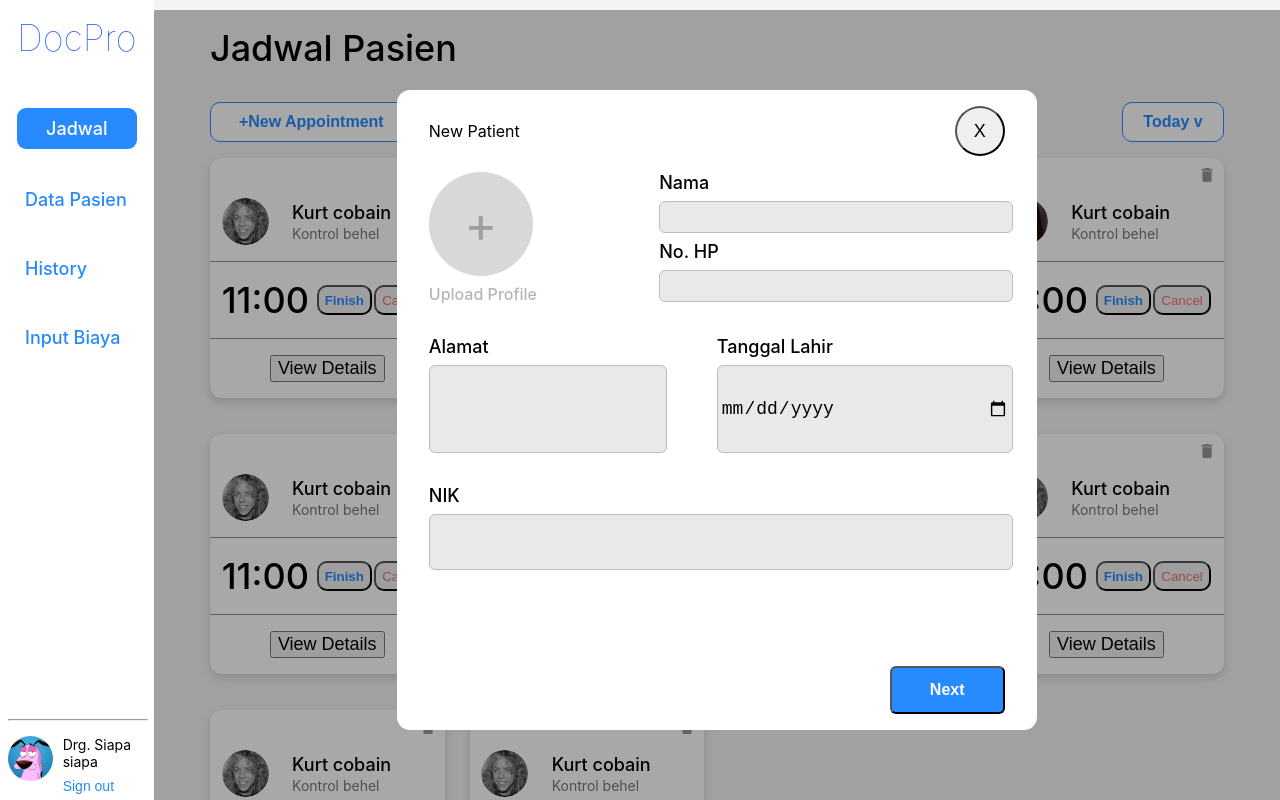
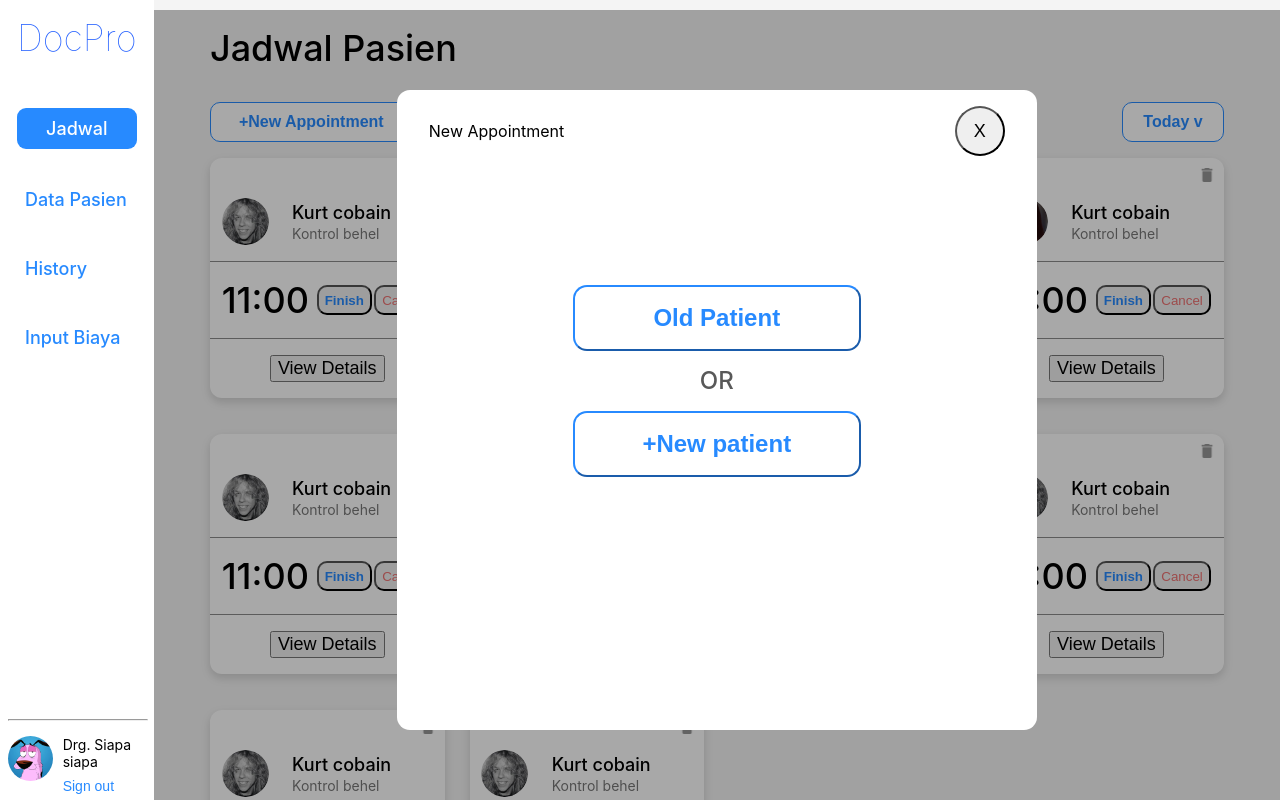
Before and after one commit to Rakhuen/docpro, a React (Create React App) app: page /home in a window 1280 px wide. Both pictures are taken after a click on the button "+New Appointment". Shown: the top 800 px of the page. Built offline with nearby package versions, Linux system fonts and the light colour scheme.

Commit message:
flow new appointment done

```diff
--- a/src/Components/NewAppointment.css
+++ b/src/Components/NewAppointment.css
@@ -206,6 +206,35 @@
   border-radius: 6px;
 }
 
+.btnPilihanContainer{
+  display: flex;
+  justify-content: center;
+  align-items: center;
+  flex-direction: column;
+  height: 450px;
+
+
+}
+
+
+.btnPilihan {
+
+  display: flex;
+  justify-content: center;
+  align-items: center;
+  color: #278aff;
+  font-size: 24px;
+  font-weight: bold;
+  border-color: #278aff;
+  background-color: white;
+  width: 50%;
+  height: 66px;
+
+  text-decoration: none;
+  border-radius: 14px;
+}
+
+
 .btnSubmit {
   display: flex;
   justify-content: center;
@@ -259,3 +288,34 @@
   color: #B5B5B5;
 
 }
+
+.pembatas{
+  font-weight: 500;
+font-size: 24px;
+line-height: 28px;
+margin: 2vh;
+color: #595959;
+
+}
+
+.OldPatientTable {
+  height: 460px;
+  background-color: white;
+  margin-top: 2vh;
+  display: flex;
+  flex-direction: column;
+  overflow-y: scroll;
+}
+
+.NikData{
+
+  color: #2B8CFF;
+
+
+}
+
+.backNNext {
+  display: flex;
+  justify-content: space-between;
+  margin-top: 4vh;
+}
--- a/src/Components/NewAppointment.js
+++ b/src/Components/NewAppointment.js
@@ -1,10 +1,10 @@
 import React, { useState } from "react";
+import "./NewAppointment.css";
 
 const NewAppointment = (props) => {
   const { popup, setPopup } = props;
   const [nextForm, setNextForm] = useState(false);
-  const [pilihOldPatient, setPilihOldPatient] = useState(false);
-  const [pilihNewPatient, setPilihNewPatient] = useState(false);
+  const [pilihan, setPilihan] = useState("OldPatientOrNewPatient");
 
   const [namaPasien, setNamaPasien] = useState("");
   const [fotoPasien, setFotoPasien] = useState("");
@@ -166,14 +166,14 @@ const NewAppointment = (props) => {
         </div>
       </div>
 
-      <div className="form4">
-        <input
-          type="submit"
-          className="btnNext"
-          value="Next"
-          onClick={() => setNextForm(true)}
-        />
-      </div>
+      <div className="backNNext">
+          <button className="btnBack" onClick={() => setPilihan("OldPatientOrNewPatient")}>
+            back
+          </button>
+          <button className="btnSubmit" onClick={() => setNextForm(true)}>
+            Next
+          </button>
+        </div>
     </div>
   );
 
@@ -261,35 +261,172 @@ const NewAppointment = (props) => {
   );
 
   const OldPatientOrNewPatient = (
-      <div classname="Container">
 
-        <div className="btnOldPatient">
-          <button className="btnBack" onClick={() => setPilihOldPatient(true)}>
+
+        <div className="btnPilihanContainer">
+          <button className="btnPilihan" onClick={() => setPilihan("OldPatient")}>
             Old Patient
           </button>
-          <button className="btnNewPatient" onClick={() => setPilihNewPatient(true)}>
-            New patient
+
+          <div className="pembatas">OR</div>
+
+          <button className="btnPilihan" onClick={() => setPilihan("NewPatient")}>
+            +New patient
           </button>
         </div>
 
-      </div>
-
   );
 
+  const OldPatientData = [
+    {
+      nomor: "1",
+      nama: "Abdullah bin dhika",
+      nomorHp: "0985680495",
+      nomorNIK: "23443543534",
+    },
+    {
+      nomor: "2",
+      nama: "bagus",
+      nomorHp: "0985680495",
+      nomorNIK: "23443543534",
+    },
+    {
+      nomor: "3",
+      nama: "cahyo",
+      nomorHp: "0985680495",
+      nomorNIK: "23443543534",
+    },
+    {
+      nomor: "4",
+      nama: "cahyo",
+      nomorHp: "0985680495",
+      nomorNIK: "23443543534",
+    },
+    {
+      nomor: "5",
+      nama: "cahyo",
+      nomorHp: "0985680495",
+      nomorNIK: "23443543534",
+    },
+    {
+      nomor: "6",
+      nama: "cahyo",
+      nomorHp: "0985680495",
+      nomorNIK: "23443543534",
+    },
+    {
+      nomor: "7",
+      nama: "cahyo",
+      nomorHp: "0985680495",
+      nomorNIK: "23443543534",
+    },
+    {
+      nomor: "8",
+      nama: "cahyo",
+      nomorHp: "0985680495",
+      nomorNIK: "23443543534",
+    },
+    {
+      nomor: "9",
+      nama: "cahyo",
+      nomorHp: "0985680495",
+      nomorNIK: "23443543534",
+    },
+    {
+      nomor: "10",
+      nama: "cahyo",
+      nomorHp: "0985680495",
+      nomorNIK: "23443543534",
+    },
+    {
+      nomor: "11",
+      nama: "cahyo",
+      nomorHp: "0985680495",
+      nomorNIK: "23443543534",
+    },
+    {
+      nomor: "12",
+      nama: "cahyo",
+      nomorHp: "0985680495",
+      nomorNIK: "23443543534",
+    },
+    {
+      nomor: "13",
+      nama: "cahyo",
+      nomorHp: "0985680495",
+      nomorNIK: "23443543534",
+    },
+    {
+      nomor: "14",
+      nama: "cahyo",
+      nomorHp: "0985680495",
+      nomorNIK: "23443543534",
+    },
+  ];
+
+
+
+const OldPatientForm = (
+  <div className="OldPatientTableContainer">
+  <div className="OldPatientTable">
+
+  <table>
+    <tr>
+      <th>No.</th>
+      <th>Nama</th>
+      <th>No. Hp</th>
+      <th>NIK</th>
+
+    </tr>
+
+    {OldPatientData.map((data, index) => (
+        <tr key={index}>
+          <td>{data.nomor} </td>
+          <td className="NameData">{data.nama} </td>
+
+          <td className="PriceData"> {data.nomorHp} </td>
+          <td className="NikData">{data.nomorNIK} </td>
+
+        </tr>
+      ))}
+
+  </table>
+
+</div>
+
+<div className="backNNext">
+          <button className="btnBack" onClick={() => setPilihan("OldPatientOrNewPatient")}>
+            back
+          </button>
+          <button className="btnSubmit" onClick={() => setNextForm(true)}>
+            Next
+          </button>
+        </div>
+        </div>
+);
 
 
   const handlePopup = () => {
     setPopup(false);
     setNextForm(false);
+    setPilihan("OldPatientOrNewPatient");
   };
 
   let popupContent
-  if (nextForm === true) {
-    popupContent = AppointmentForm
+  if (pilihan === "OldPatientOrNewPatient") {
+    popupContent = OldPatientOrNewPatient
   }
-  if (nextForm === false) {
+  if (pilihan === "OldPatient") {
+    popupContent = OldPatientForm
+  }
+  if (pilihan === "NewPatient") {
     popupContent = PatientForm
   }
+  if(nextForm === true){
+    popupContent = AppointmentForm
+
+  }
+
 
 
   return (
@@ -297,7 +434,7 @@ const NewAppointment = (props) => {
       <div className="popupContainer">
         <div className="containerFormNewpatient">
           <div className="headerNewPatient">
-            <div className="judulForm">New Patient</div>
+            <div className="judulForm">New Appointment</div>
             <button className="btnClose" onClick={() => handlePopup()}>
               X
             </button>
--- a/src/Components/formViewDetails.css
+++ b/src/Components/formViewDetails.css
@@ -108,7 +108,7 @@
 
   .photos{
 
-    margin-top: 1vh;
+
     display: flex;
     justify-content: space-between;
     flex-wrap: wrap;
@@ -123,6 +123,7 @@
   }
   .btnAddPhotos{
     margin-top: 2vh;
+    margin-bottom: 1vh;
     cursor: pointer;
     display: flex;
     justify-content: center;
--- a/src/Components/formViewDetails.js
+++ b/src/Components/formViewDetails.js
@@ -239,13 +239,6 @@ const ViewDetailsContainer = (props) => {
 
           />
 
-
-
-
-
-
-
-
           ))}
 </div>
 </div>
@@ -258,18 +251,7 @@ const ViewDetailsContainer = (props) => {
     );
 
 
-    const infoDataPasien = [
-      {
 
-        nama: "Kurt cobain",
-        nomorHp: "2345032480932",
-        alamat: "kebagusan",
-        tanggalLahir: "25-07-1998",
-        NikPasien: "2353453453",
-
-      },
-
-    ];
 
     const InfoDiriPasien = (
       <IsiInfoPasien
@@ -284,7 +266,10 @@ const ViewDetailsContainer = (props) => {
     );
 
 
-
+    const handlePopup = () => {
+      setActiveTab("Info")
+      setPopupViewDetails(false)
+    };
 
     let popupContent
       if (activeTab === "Info") {
@@ -308,7 +293,7 @@ const ViewDetailsContainer = (props) => {
 
             <div className="headerNewPatient">
               <div className="judulForm">Details Patient</div>
-              <button className="btnClose" onClick={() => setPopupViewDetails(false)}>
+              <button className="btnClose" onClick={() => handlePopup()}>
                 X
               </button>
             </div>
--- a/src/View/HomePage.js
+++ b/src/View/HomePage.js
@@ -132,7 +132,7 @@ const Isi = () => {
         <div className="Header">Jadwal Pasien</div>
 
         <HeaderMenu
-          functionKiri={() => setPopupShow(true)}
+          functionKiri={() => setPopupShow("OldPatientOrNewPatient")}
           btnKiri="+New Appointment"
           btnKanan="Today v"
         />
```
